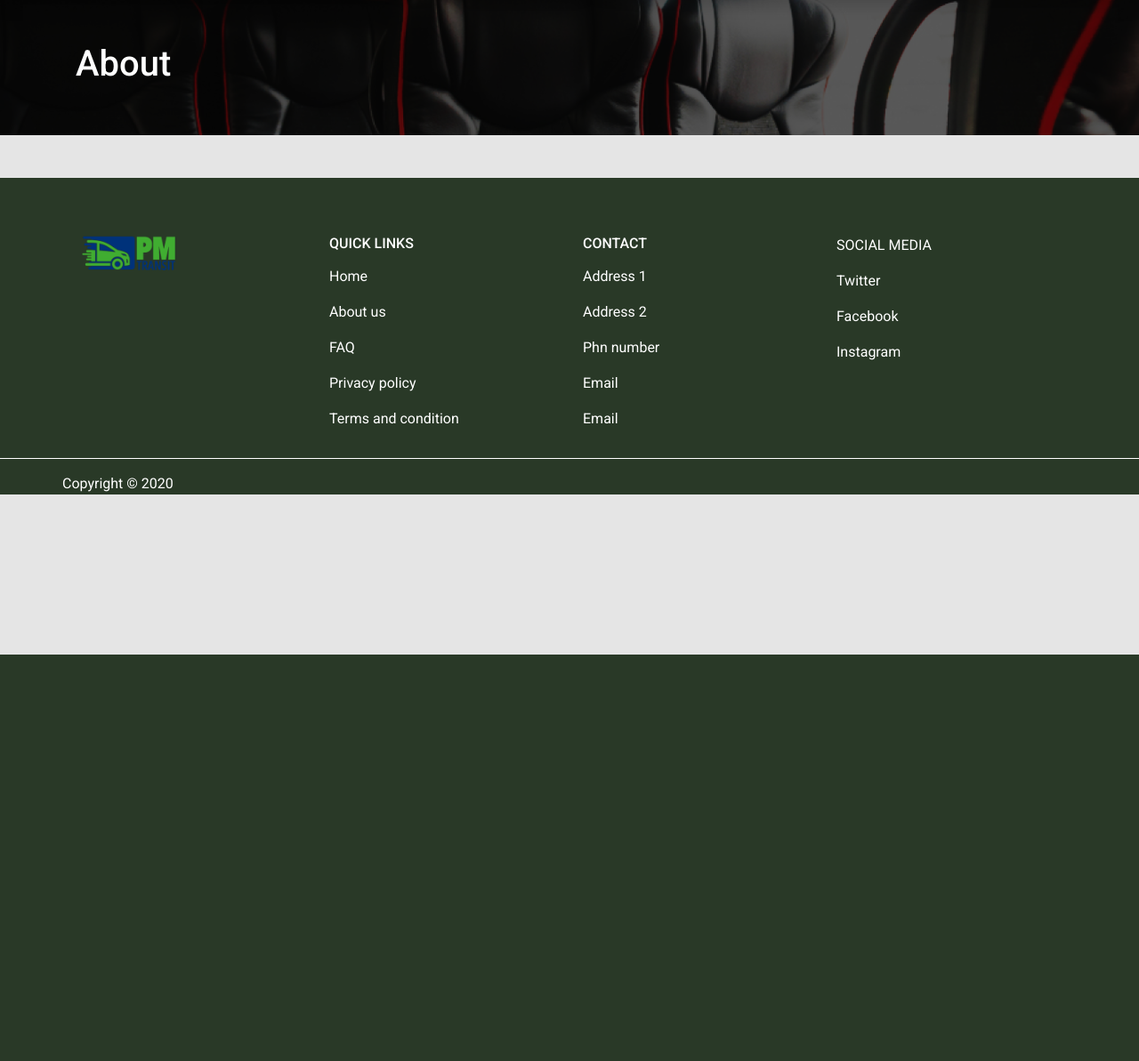
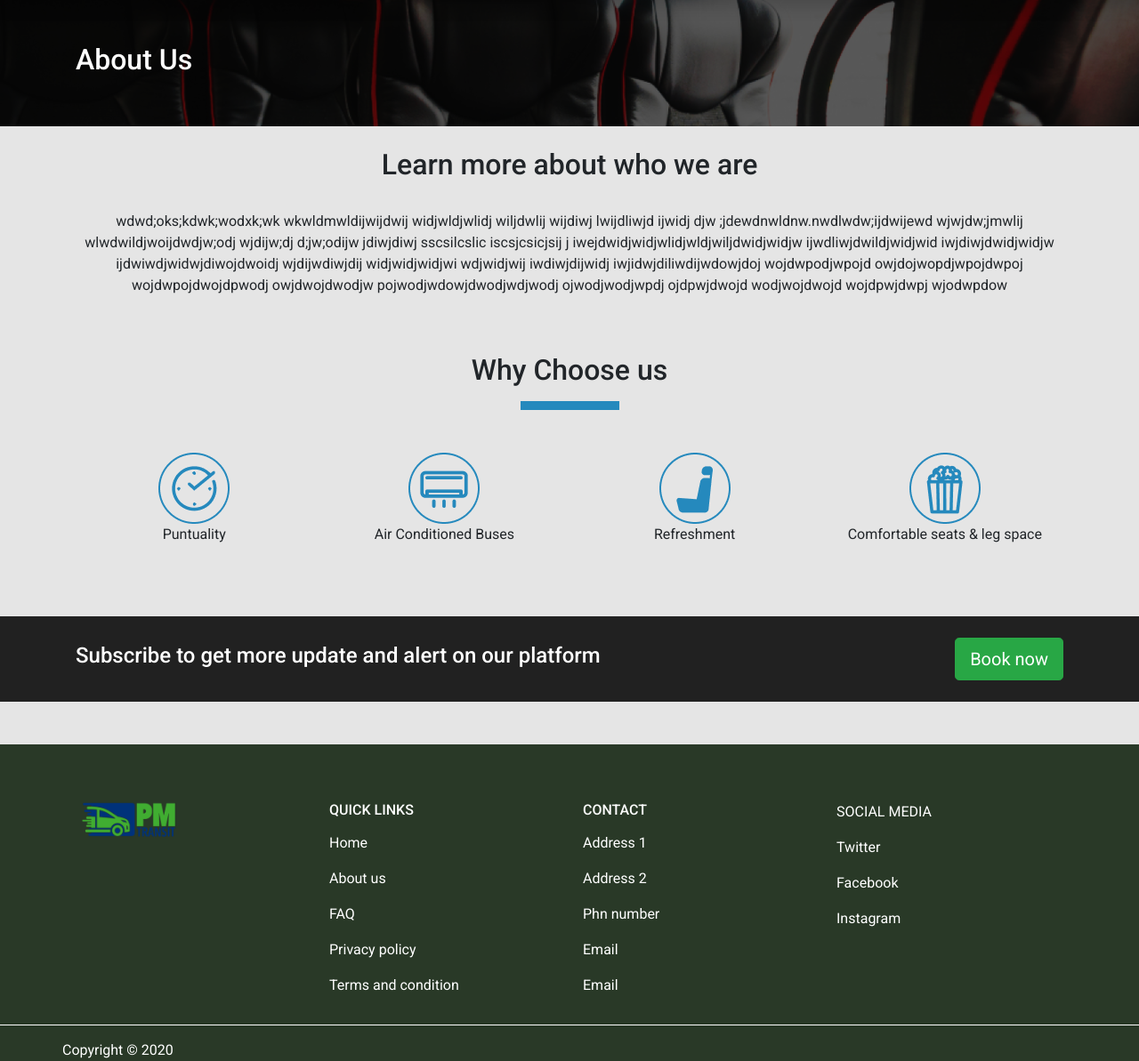
Before and after one commit to iballi2017/pmtransit, a PHP site: page /user/about-us.php in a window 1280 px wide. Shown: the part 64-1257 px from the top of the page at 89% size. Before the commit the page ends 800 px from the top, so only its background shows below. Run offline with PHP 8.4, Linux system fonts and the light colour scheme; some libraries are stand-ins or nearby versions.

Commit message:
contact us updated 17/02/2020

```diff
--- a/css/custom.css
+++ b/css/custom.css
@@ -49,3 +49,21 @@ background-blend-mode: soft-light;
 color: #fff;
 
 }
+
+/* CONTACT US */
+
+
+.contact-us-container .title-component-wrapper{
+    background-color: #202020;
+    background-image: url(../images/contact-us.png);
+    background-size: cover;
+    background-repeat: no-repeat;
+    background-blend-mode: soft-light;
+    color: #fff;
+
+    }
+
+.contact-us input{
+    background-color:red;
+
+}
--- a/user/about-us.php
+++ b/user/about-us.php
@@ -8,7 +8,8 @@ include_once '../includes/header.php'; ?>
 
     <section class="title-component-wrapper py-5">
         <div class="container">
-            <h1 class="page-title">About</h1>
+            <h2 class="page-title">About Us</h2>
+
         </div>
     </section>
 
@@ -17,13 +18,65 @@ include_once '../includes/header.php'; ?>
     <section>
         <div class="container">
             <div class="row">
-                <div class="about-us">
+                <div class="about">
+                    <h2 class="text-center p-4">Learn more about who we are</h2>
+
+                    <p class="text-center">
+                        wdwd;oks;kdwk;wodxk;wk wkwldmwldijwijdwij widjwldjwlidj wiljdwlij wijdiwj lwijdliwjd ijwidj djw
+                        ;jdewdnwldnw.nwdlwdw;ijdwijewd wjwjdw;jmwlij wlwdwildjwoijdwdjw;odj wjdijw;dj d;jw;odijw
+                        jdiwjdiwj sscsilcslic iscsjcsicjsij j iwejdwidjwidjwlidjwldjwiljdwidjwidjw ijwdliwjdwildjwidjwid
+                        iwjdiwjdwidjwidjw ijdwiwdjwidwjdiwojdwoidj wjdijwdiwjdij widjwidjwidjwi wdjwidjwij iwdiwjdijwidj
+                        iwjidwjdiliwdijwdowjdoj wojdwpodjwpojd owjdojwopdjwpojdwpoj wojdwpojdwojdpwodj owjdwojdwodjw
+                        pojwodjwdowjdwodjwdjwodj ojwodjwodjwpdj ojdpwjdwojd wodjwojdwojd wojdpwjdwpj wjodwpdow
+                    </p>
 
                 </div>
 
             </div>
         </div>
     </section>
+
+
+
+    <section class="why-choose-us my-5">
+        <div class="container">
+            <div class="row">
+                <div class="col">
+                    <h2 class="text-center section-title mb-5">Why Choose us</h2>
+                </div>
+            </div>
+
+            <div class="row">
+                <div class="col">
+                    <ul class="why-choose-us-list">
+                        <li><img src="../images/punctuality.png" class="img img-fluid" alt="">
+                            <p>Puntuality</p>
+                        </li>
+                        <li><img src="../images/air-condition.png" class="img img-fluid" alt="">
+                            <p>Air Conditioned
+                                Buses
+                            </p>
+                        </li>
+                        <li><img src="../images/comfort.png" class="img img-fluid" alt="">
+                            <p>Refreshment</p>
+                        </li>
+                        <li><img src="../images/refreshment.png" class="img img-fluid" alt="">
+                            <p>Comfortable seats
+                                & leg space</p>
+                        </li>
+                    </ul>
+                </div>
+            </div>
+        </div>
+    </section>
+
+    <section class="problem-then-contact-us">
+        <div class="container py-4 text-white problem-then-contact-us-inner">
+            <h4>Subscribe to get more update and alert on our platform</h4>
+            <a href="#" class="btn btn-success btn-lg">Book now</a>
+        </div>
+    </section>
+
 
 </main>
 
--- a/user/login.php
+++ b/user/login.php
@@ -20,7 +20,7 @@ include_once '../includes/header.php'; ?>
                 <div class="col-12 col-sm-8 offset-sm-2 col-md-6 offset-md-3">
                     <div class="card my-5">
                         <div class="card-body p3">
-
+<!--
                             <form>
 
                                 <p class="text-center"><strong>Login to your account</strong></p>
@@ -51,7 +51,7 @@ include_once '../includes/header.php'; ?>
                                 </p>
 
 
-                            </form>
+                            </form> -->
                         </div>
                     </div>
                 </div>
```
Also changed, not shown: user/contact-us.php (added, +99 -0 lines), images/contact-us.png (added).
